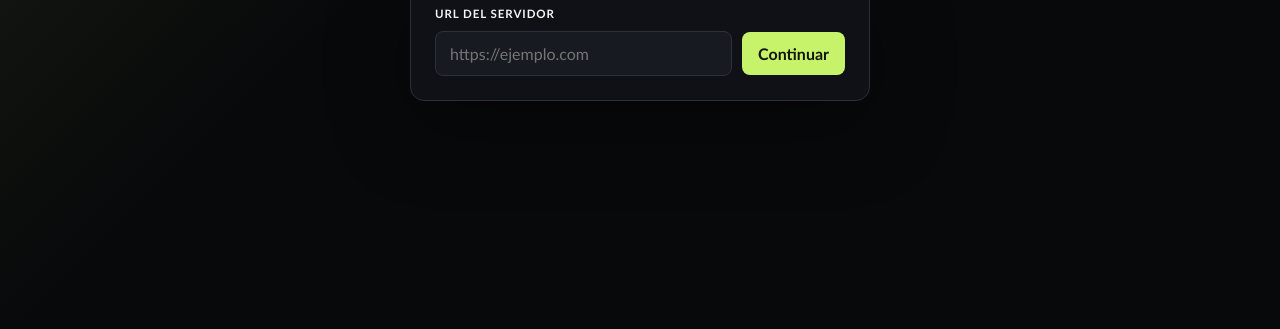
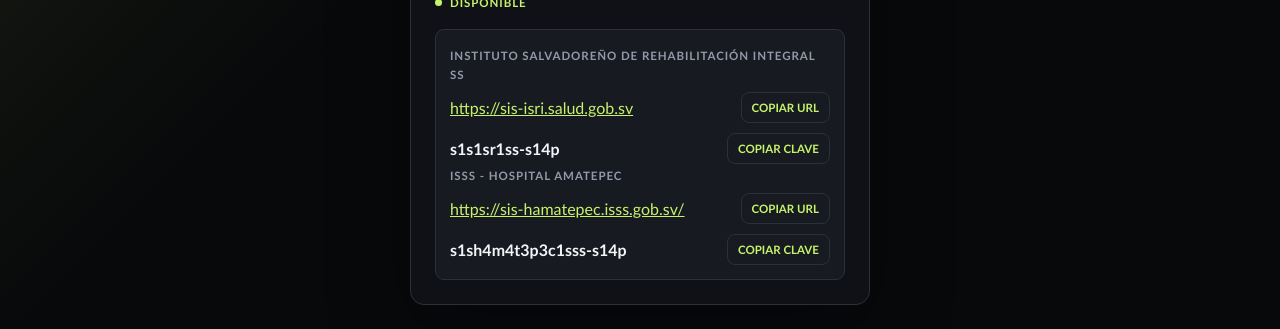
Before and after one commit to Teuscan-USAM/page, a plain HTML site: page index.html in a window 1280 px wide. Shown: the part 481-810 px from the top of the page. Drawn offline with Linux system fonts and the light colour scheme.

Commit message:
Claves ssh sin  el formato

```diff
--- a/app.js
+++ b/app.js
@@ -1,5 +1,6 @@
 const form = document.getElementById('access-form');
 const copyButtons = document.querySelectorAll('.copy-button');
+const generatedCopyButtons = document.querySelectorAll('[data-copy-target]');
 const collapseButtons = document.querySelectorAll('.siap-toggle');
 
 const replaceVowels = (value) => value
@@ -28,7 +29,7 @@
         siapValue.textContent = '—';
         sisValue.textContent = '—';
         credentialsPanel.classList.add('hidden');
-        copyButtons.forEach((button) => { button.disabled = true; });
+        generatedCopyButtons.forEach((button) => { button.disabled = true; });
     };
 
     form.addEventListener('submit', (event) => {
@@ -43,7 +44,7 @@
             sisValue.textContent = `s14p${transformedServerName}-s14p`;
             siapValue.textContent = `s1s${transformedServerName}-s14p`;
             credentialsPanel.classList.remove('hidden');
-            copyButtons.forEach((button) => { button.disabled = false; });
+            generatedCopyButtons.forEach((button) => { button.disabled = false; });
         } catch {
             resetResults();
             urlInput.setCustomValidity('Ingresa una URL válida.');
--- a/index.html
+++ b/index.html
@@ -37,11 +37,40 @@
                 <div class="credential-card"><span class="credential-label">ACCESO SSH</span><div class="credential-line"><strong id="ssh-generated">—</strong><button class="copy-button" data-copy-target="ssh-generated" type="button" disabled>COPIAR</button></div></div>
                 <div class="credential-card"><span class="credential-label">FORMATO SIS</span><div class="credential-line"><strong id="siap-generated">—</strong><button class="copy-button" data-copy-target="siap-generated" type="button" disabled>COPIAR</button></div></div>
                 <div class="credential-card"><span class="credential-label">FORMATO SIAP</span><div class="credential-line"><strong id="sis-generated">—</strong><button class="copy-button" data-copy-target="sis-generated" type="button" disabled>COPIAR</button></div></div>
-                <div class="credential-card"><span class="credential-label">Formato basesiap</span><div class="credential-line"><strong>basesiap</strong><button class="copy-button" data-copy-value="basesiap" type="button" disabled>COPIAR</button></div></div>
-                <div class="credential-card"><span class="credential-label">Formato b4s3s14p</span><div class="credential-line"><strong>b4s3s14p</strong><button class="copy-button" data-copy-value="b4s3s14p" type="button" disabled>COPIAR</button></div></div>
+            </div>
+        </section>
+
+        <section class="credentials-panel persistent-credentials" aria-labelledby="persistent-credentials-title">
+            <div class="success-header">
+                <div class="status-badge"><span class="status-dot"></span><span>CLAVES ADICIONALES</span></div>
+                <h2 id="persistent-credentials-title">Otros accesos SSH</h2>
+                <span class="status-pill"><span class="status-dot"></span> DISPONIBLE</span>
+            </div>
+            <div class="credentials-list">
+                <div class="credential-card">
+                    <span class="credential-label">INSTITUTO SALVADOREÑO DE REHABILITACIÓN INTEGRAL SS</span>
+                    <div class="credential-line">
+                        <a href="https://sis-isri.salud.gob.sv" target="_blank" rel="noopener noreferrer">https://sis-isri.salud.gob.sv</a>
+                        <button class="copy-button" data-copy-value="https://sis-isri.salud.gob.sv" type="button">COPIAR URL</button>
+                    </div>
+                    <div class="credential-line">
+                        <strong>s1s1sr1ss-s14p</strong>
+                        <button class="copy-button" data-copy-value="s1s1sr1ss-s14p" type="button">COPIAR CLAVE</button>
+                    </div>
+                    <span class="credential-label">ISSS - Hospital Amatepec</span>
+                    <div class="credential-line">
+                        <a href="https://sis-hamatepec.isss.gob.sv/" target="_blank" rel="noopener noreferrer">https://sis-hamatepec.isss.gob.sv/</a>
+                        <button class="copy-button" data-copy-value="https://sis-hamatepec.isss.gob.sv/" type="button">COPIAR URL</button>
+                    </div>
+                    <div class="credential-line">
+                        <strong>s1sh4m4t3p3c1sss-s14p</strong>
+                        <button class="copy-button" data-copy-value="s1sh4m4t3p3c1sss-s14p" type="button">COPIAR CLAVE</button>
+                    </div>
+                </div>
             </div>
         </section>
     </section>
+
 </main>
 <script src="app.js"></script>
 </body>
--- a/styles.css
+++ b/styles.css
@@ -166,9 +166,11 @@
 .status-pill { color: var(--accent); }
 .status-dot { background: var(--accent); border-radius: 50%; display: inline-block; height: 7px; width: 7px; }
 .credentials-list { display: grid; gap: 10px; margin-top: 20px; }
+.persistent-credentials { margin-top: 24px; }
 .credential-card { background: var(--surface-soft); border: 1px solid var(--border); border-radius: 9px; padding: 14px; }
 .credential-label { color: var(--muted); }
-.credential-line strong { flex: 1; overflow-wrap: anywhere; }
+.credential-line strong, .credential-line a { flex: 1; min-width: 0; overflow-wrap: anywhere; }
+.credential-line .copy-button { flex-shrink: 0; margin-left: auto; }
 .copy-button { background: transparent; border: 1px solid var(--border); color: var(--accent); font-size: .72rem; padding: 8px 10px; }
 
 .support-heading { display: grid; gap: 18px; }
```
